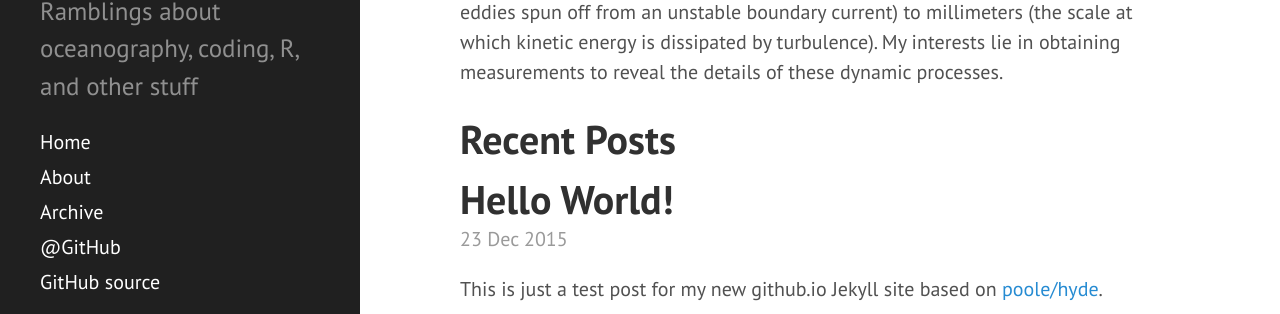
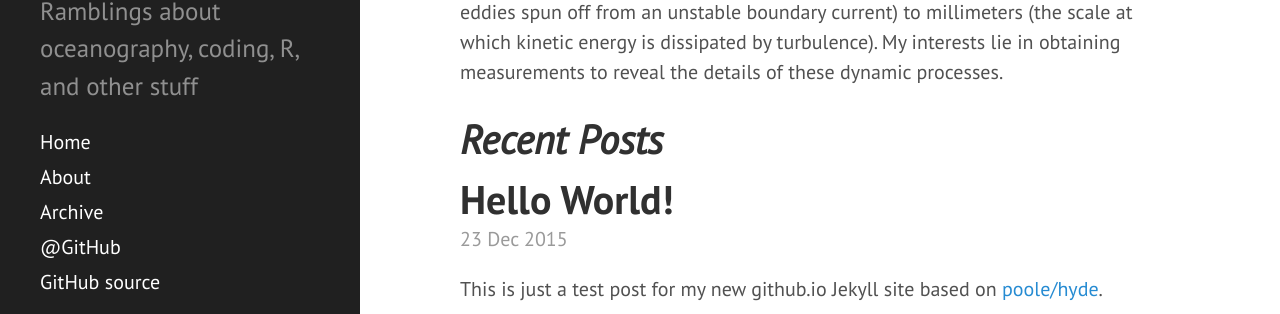
Before and after one commit to richardsc/richardsc.github.io, a Jekyll site: the page built from index.html, in a window 1280 px wide. Shown: the part 510-824 px from the top of the page. Built offline with Jekyll 4.4.1, drawn with Linux system fonts in a browser that asks for light colours; Markdown is read by kramdown in place of the engine named in the settings; the list of posts is cut into pages by our own code.

Commit message:
update home page

```diff
--- a/index.html
+++ b/index.html
@@ -11,7 +11,7 @@ title: Home
 
 <p>In the ocean, seawater is constantly being transformed by physical processes. From turbulence caused by internal waves in an estuary, to large-scale interaction with the atmosphere at high latitudes, to the very edge of the Greenland ice sheet, changes in temperature and salinity control the density of seawater, which in turn determines ocean currents. The scales involved range from 10’s of kilometers (warm eddies spun off from an unstable boundary current) to millimeters (the scale at which kinetic energy is dissipated by turbulence). My interests lie in obtaining measurements to reveal the details of these dynamic processes.</p>
 
-<h1>Recent Posts</h1>
+<h1><i>Recent Posts</i></h1>
 
 <div class="posts">
   {% for post in paginator.posts %}
```
